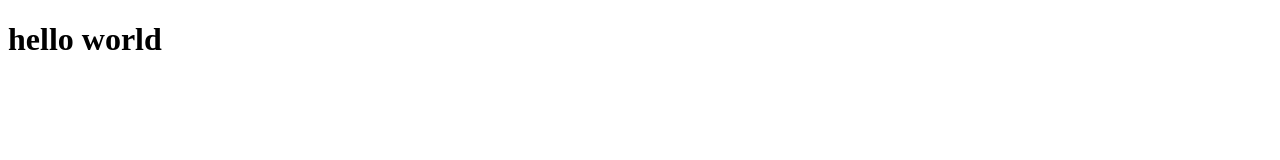
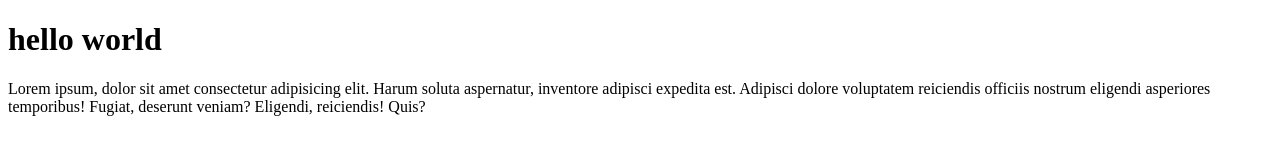
Before and after one commit to madin200/madin-git-test, a plain HTML site: page index.html in a window 1280 px wide. Drawn offline with Linux system fonts and the light colour scheme.

Commit message:
menambahkan paragraph

```diff
--- a/index.html
+++ b/index.html
@@ -7,5 +7,11 @@
   </head>
   <body>
     <h1>hello world</h1>
+    <p>
+      Lorem ipsum, dolor sit amet consectetur adipisicing elit. Harum soluta
+      aspernatur, inventore adipisci expedita est. Adipisci dolore voluptatem
+      reiciendis officiis nostrum eligendi asperiores temporibus! Fugiat,
+      deserunt veniam? Eligendi, reiciendis! Quis?
+    </p>
   </body>
 </html>
```
